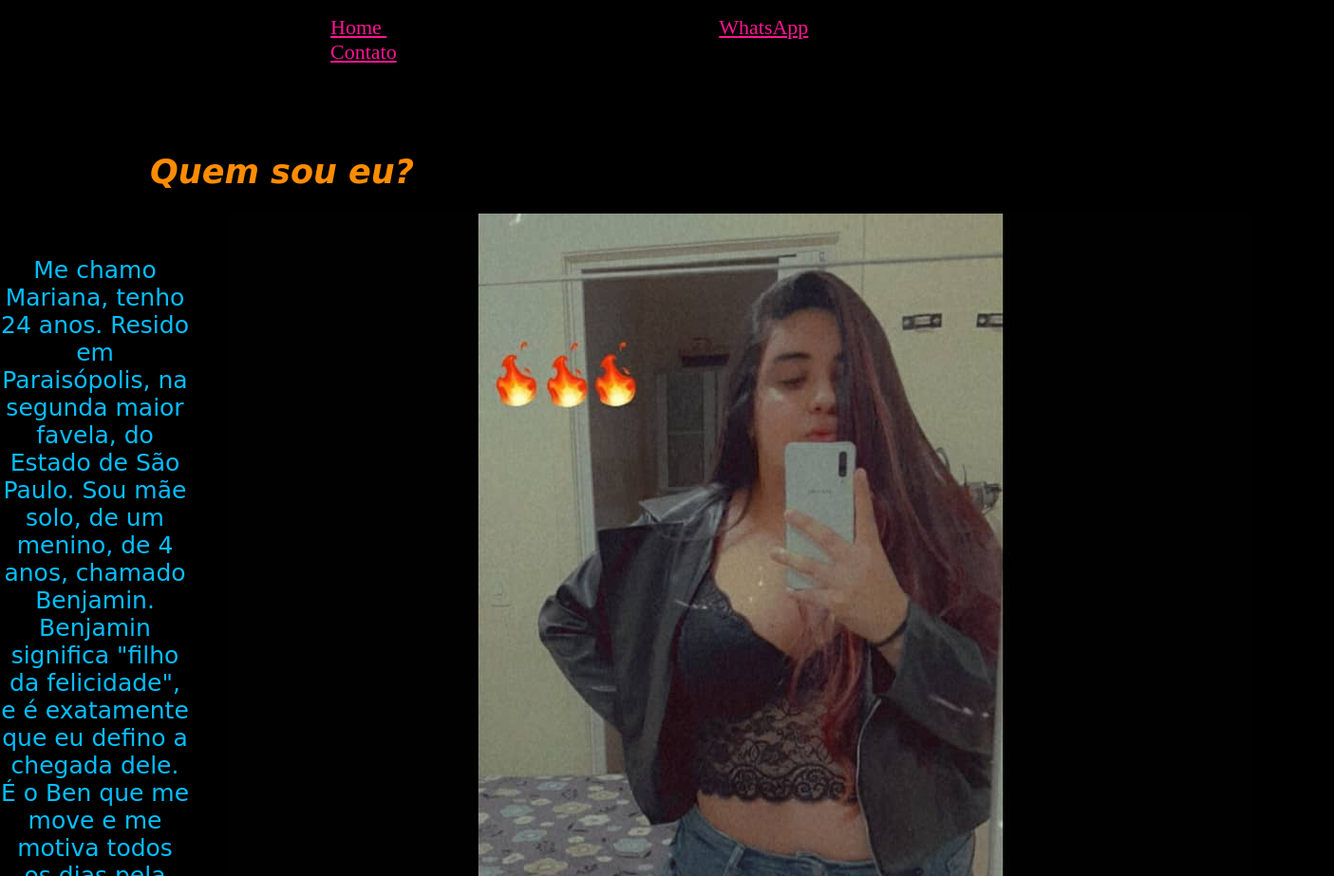
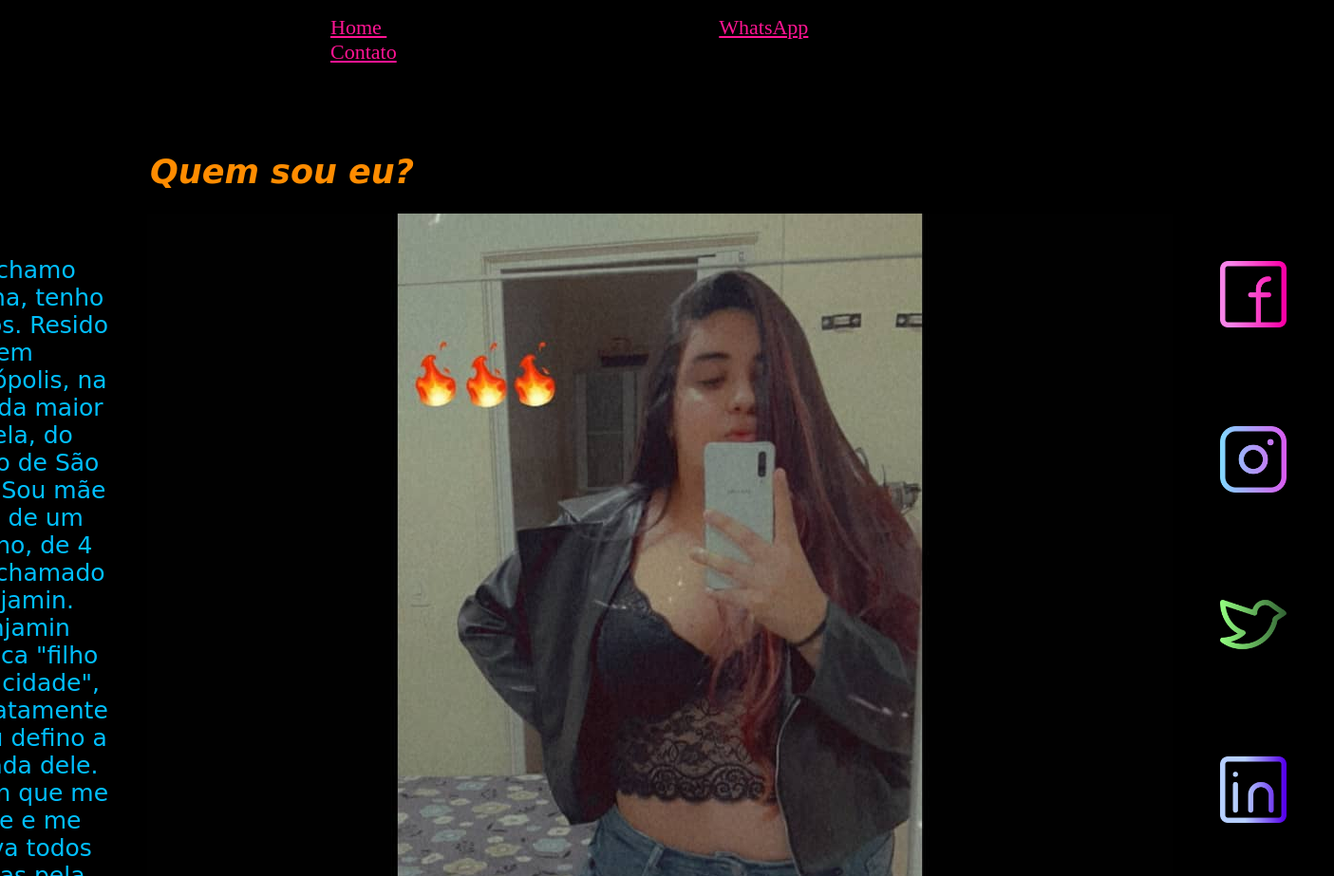
Before and after one commit to m4rianas/html5_fundamentosweb, a plain HTML site: page primeiroprojeto.html in a window 1280 px wide. Shown: the top 923 px of the page at 95% size, 1405 px wide, since content can reach past the window. Drawn offline with Linux system fonts and the light colour scheme.

Commit message:
Atualizações

```diff
--- a/css/contato.css
+++ b/css/contato.css
@@ -29,7 +29,7 @@ p{
 
 .menu li a{
     font-size: 22px;
-    color: orangered;
+    color: salmon;
 }
 
 .menu li a:hover{
--- a/css/primeiroproj.css
+++ b/css/primeiroproj.css
@@ -40,3 +40,12 @@ h1{
 .menu li a:hover{
     color:greenyellow
 }
+
+.social{
+    display: inline;
+}
+
+.tm{
+    width: 70px;
+    padding: 50px;
+}
--- a/primeiroprojeto.html
+++ b/primeiroprojeto.html
@@ -37,10 +37,26 @@
         </p>
         <div1>
             <img classe="container" src="assets/img/223063515_4186780401437550_6599354029996754483_n.jpg" alt="">
-        </div>
+            </div1>
+            <br><br><br>
 
-            <audio autoplay src="iframe width="560" height="315" src="https://www.youtube.com/embed/0habxsuXW4g" title="YouTube video player" frameborder="0" allow="accelerometer; autoplay; clipboard-write; encrypted-media; gyroscope; picture-in-picture" allowfullscreen></iframe>"></audio>
+        <footer>
+            <div class="social">
+                <div2>
+           <a href="https://www.facebook.com/mariiiidoben">
+                <img class= "tm" src="assets/img/facebook.png" alt="">
+            </a>
+            <a href="https://www.instagram.com/__maaar1/">
+                <img class= "tm" src="assets/img/instagram.png" alt="">
+            </a>
+            <a href="https://twitter.com/__m4r14n4">
+                <img class= "tm" src="assets/img/twitter.png" alt="">
+            </a>
+            <a href="https://www.linkedin.com/feed/">
+                <img class= "tm" src="assets/img/linkedin (1).png" alt="">
+            </a>
+            </div>
 
-
+        </footer>
 </body>
 </html>
```
Also changed, not shown: assets/img/facebook.png (added), assets/img/instagram.png (added), assets/img/linkedin (1).png (added), assets/img/linkedin.png (added), assets/img/twitter.png (added), assets/instagram.png (added).
